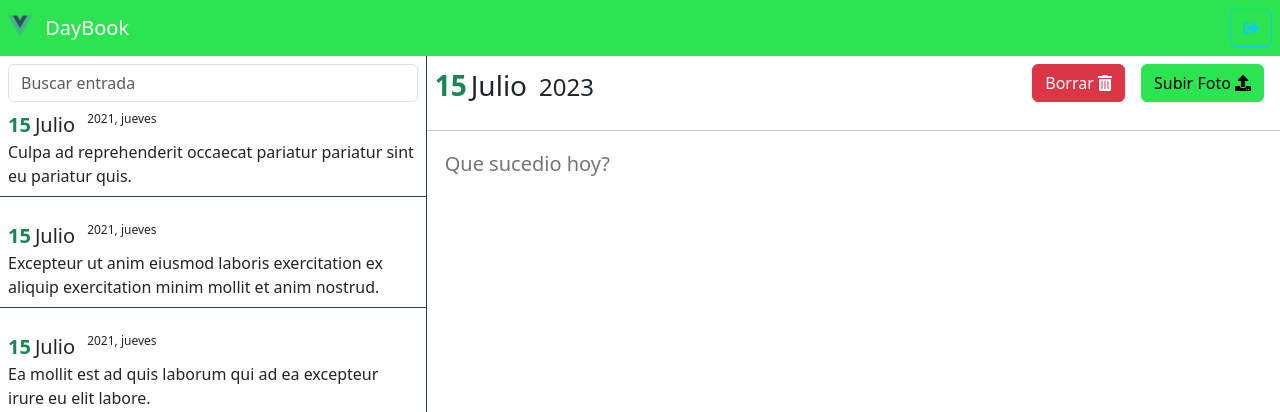
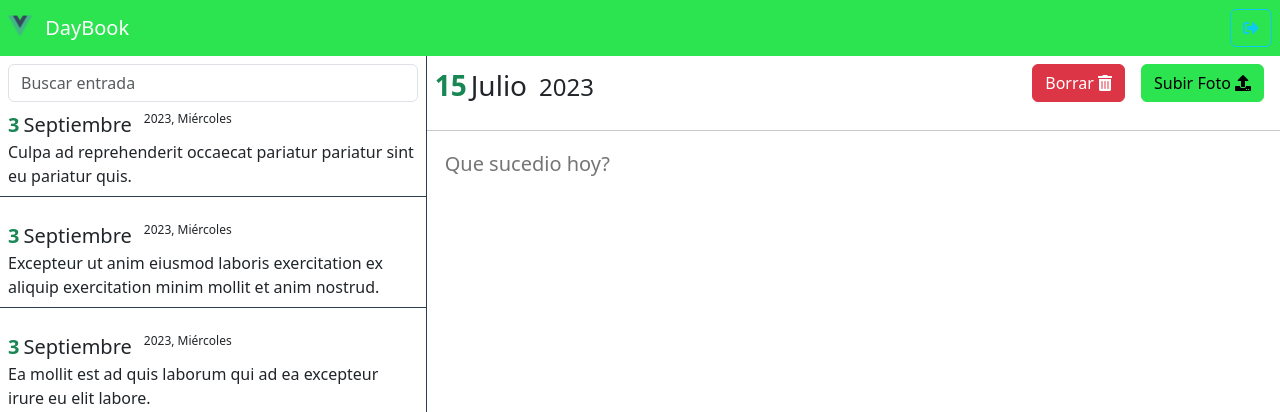
Before and after one commit to ociel-gonzalez-solis/vue-news, a Vue app: page /#/daybook/1 in a window 1280 px wide. Shown: the top 412 px of the page. Built offline with nearby package versions, Linux system fonts and the light colour scheme.

Commit message:
Entrada by router.

```diff
--- a/src/modules/daybook/components/Entry.vue
+++ b/src/modules/daybook/components/Entry.vue
@@ -2,37 +2,72 @@
 <template>
   <div
     class="entry-container mb-3 pointer p-2"
-    @click="$router.push({ name: 'entry', params: { id: 10 } })"
+    @click="$router.push({ name: 'entry', params: { id: entry.id } })"
   >
     <div class="entry-title d-flex">
-      <span class="text-success fs-5 fw-bold">15</span>
-      <span class="mx-1 fs-5">Julio</span>
-      <span class="mx-2 fw-light">2021, jueves</span>
+      <span class="text-success fs-5 fw-bold">{{ day }}</span>
+      <span class="mx-1 fs-5">{{ month }}</span>
+      <span class="mx-2 fw-light">{{ year }}</span>
     </div>
 
     <div class="entry-description">
-      <!-- Lorem ipsum dolor sit amet consectetur, adipisicing elit. Beatae quaerat
-      mollitia amet ullam sunt soluta optio qui commodi quisquam. Ducimus
-      cupiditate totam atque nostrum odit, maxime distinctio velit quae
-      voluptatibus. -->
-      {{ lorem }}
+      {{ shorText }}
     </div>
   </div>
 </template>
 
 <script>
+const months = [
+  "Enero",
+  "Febrero",
+  "Marzo",
+  "Abril",
+  "Mayo",
+  "Junio",
+  "Julio",
+  "Agosto",
+  "Septiembre",
+  "Octubre",
+  "Noviembre",
+  "Diciembre",
+];
+const days = [
+  "Domingo",
+  "Lunes",
+  "Martes",
+  "Miércoles",
+  "Jueves",
+  "Viernes",
+  "Sábado",
+];
+
 export default {
   props: {
-    text: {
-      type    : String,
-      default : 'N/A',
+    entry: {
+      type    : Object,
       required: true,
-    }
+    },
   },
   data() {
     return {
-      lorem: this.text
-    }
+      date: new Date(this.entry.date),
+    };
+  },
+  computed: {
+    shorText() {
+      return this.entry.text.length > 130
+        ? this.entry.text.substring(0, 130) + "..."
+        : this.entry.text;
+    },
+    day() {
+      return this.date.getDay();
+    },
+    month() {
+      return months[this.date.getMonth()];
+    },
+    year() {
+      return `${this.date.getFullYear()}, ${days[this.date.getDay()]}`;
+    },
   },
 };
 </script>
@@ -40,11 +75,11 @@ export default {
 <style lang="scss" scoped>
 .entry-container {
   border-bottom: 1px solid #2c3e50;
-  transition: 0.2s all ease-in;
+  transition   : 0.2s all ease-in;
 
   &:hover {
     background-color: lighten($color: grey, $amount: 45);
-    transition: 0.2s all ease-in;
+    transition      : 0.2s all ease-in;
   }
 
   .entry-title {
--- a/src/modules/daybook/components/EntryList.vue
+++ b/src/modules/daybook/components/EntryList.vue
@@ -10,7 +10,11 @@
     </div>
 
     <div class="entry-scrollarea">
-      <Entry v-for="item in entriesByTerm" :key="item" :text="item.text" />
+      <Entry
+        v-for="entry in entriesByTerm"
+        :key="entry.id"
+        :entry="entry"
+      />
     </div>
   </div>
 </template>
@@ -40,11 +44,11 @@ export default {
 <style lang="scss" scoped>
 .entry-list-container {
   border-right: 1px solid #2c3e50;
-  height      : calc(100vh - 100px);
+  height: calc(100vh - 100px);
 }
 .entry-scrollarea {
-  height    : calc(100vh - 120px);
-  overflow  : scroll;
+  height: calc(100vh - 120px);
+  overflow: scroll;
   overflow-x: hidden;
 }
 </style>
--- a/src/modules/daybook/router/index.js
+++ b/src/modules/daybook/router/index.js
@@ -20,6 +20,11 @@ export default {
         import(
           /* webpackChunkName: "daybook-no-entry" */ "@/modules/daybook/views/EntryView.vue"
         ),
+      props: (route) => {
+        return {
+          id: route.params.id,
+        };
+      },
     },
   ],
 };
--- a/src/modules/daybook/store/journal/getters.js
+++ b/src/modules/daybook/store/journal/getters.js
@@ -12,4 +12,11 @@ export const getEntryByTerm =
     );
   };
 
-export const getEntryById = (/*state*/) => {};
+export const getEntryById = (state) => (id = "") => {
+
+    const entry = state.entries.find((entry) => entry.id === id);
+
+    if (!entry) return;
+
+    return {...entry};
+  };
--- a/src/modules/daybook/store/journal/state.js
+++ b/src/modules/daybook/store/journal/state.js
@@ -2,19 +2,19 @@ export default () => ({
   isLoading: true,
   entries  : [
     {
-      id     : new Date().getTime(),
+      id     : "1",
       date   : new Date().toDateString(),
       text   : "Culpa ad reprehenderit occaecat pariatur pariatur sint eu pariatur quis.",
       picture: null,
     },
     {
-      id     : new Date().getTime() + 1000,
+      id     : "2",
       date   : new Date().toDateString(),
       text   : "Excepteur ut anim eiusmod laboris exercitation ex aliquip exercitation minim mollit et anim nostrud.",
       picture: null,
     },
     {
-      id     : new Date().getTime() + 2000,
+      id     : "3",
       date   : new Date().toDateString(),
       text   : "Ea mollit est ad quis laborum qui ad ea excepteur irure eu elit labore.",
       picture: null,
--- a/src/modules/daybook/views/EntryView.vue
+++ b/src/modules/daybook/views/EntryView.vue
@@ -41,10 +41,30 @@
 
 <script>
 import { defineAsyncComponent } from "vue";
+import { mapGetters } from "vuex";
 
 export default {
+  props: {
+    id: {
+      type: String,
+      required: true,
+    },
+  },
   components: {
     Fab: defineAsyncComponent(() => import("../components/Fab.vue")),
+  },
+  computed: {
+    ...mapGetters("journal", ["getEntryById"]),
+  },
+  methods: {
+    loadEntry() {
+      const entry = this.getEntryById(this.id);
+      // return
+      console.log(entry);
+    },
+  },
+  created() {
+    this.loadEntry();
   },
 };
 </script>
```
